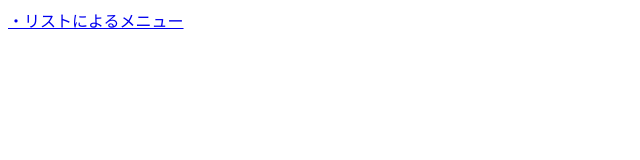
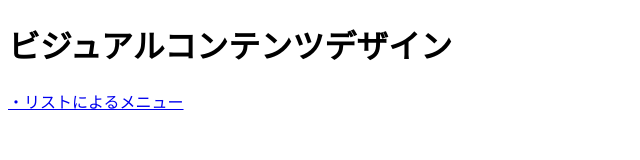
Before and after one commit to 2032029/VCD, a plain HTML site: page index.html in a window 1280 px wide. Shown: the whole page, without its empty margins (0-640 px from the left). Drawn offline with Linux system fonts and the light colour scheme.

Commit message:
Update index.html

```diff
--- a/index.html
+++ b/index.html
@@ -2,9 +2,10 @@
 <html>
 <head>
 <meta charset="UTF-8">
-<title>title</title>
+<title>index</title>
 </head>
 <body>
+  <h1>ビジュアルコンテンツデザイン</h1>
   <a href="menu_sample1_copy.html">・リストによるメニュー</a>
 </body>
 </html>
```
